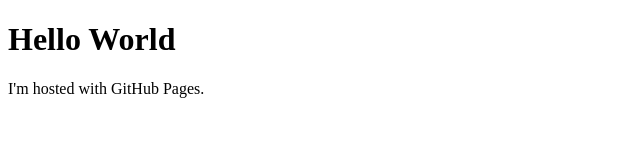
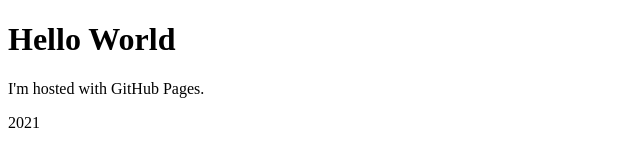
Before and after one commit to alexanderkubicek/save-tech.github.io, a plain HTML site: page index.html in a window 1280 px wide. Shown: the full height of the page, 0-640 px from the left. Drawn offline with Linux system fonts and the light colour scheme.

Commit message:
Update index.html

```diff
--- a/index.html
+++ b/index.html
@@ -3,5 +3,6 @@
     <body>
         <h1>Hello World</h1>
         <p>I'm hosted with GitHub Pages.</p>
+        <p>2021</p>
     </body>
 </html>
```
